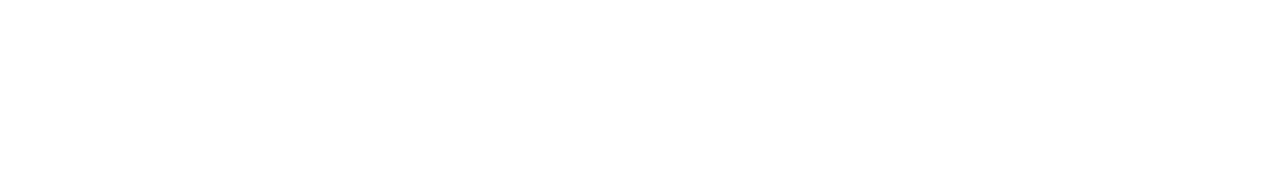
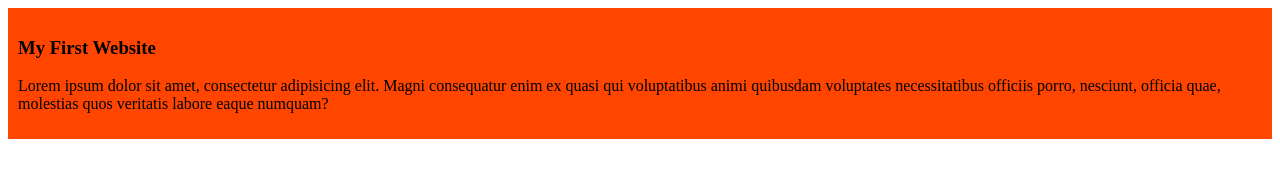
Before and after one commit to Sadhon1903/my-simple-website, a plain HTML site: page index.html in a window 1280 px wide. Drawn offline with Linux system fonts and the light colour scheme.

Commit message:
added the first blog

```diff
--- /dev/null
+++ b/Styles/blog.css
@@ -0,0 +1,4 @@
+div{
+    background-color: orangered;
+    padding: 10px;
+}
--- a/index.html
+++ b/index.html
@@ -4,8 +4,11 @@
     <meta charset="UTF-8">
     <meta name="viewport" content="width=device-width, initial-scale=1.0">
     <title>My Simple Website</title>
+    <link rel="stylesheet" href="Styles/blog.css">
 </head>
 <body>
-
+    <div>
+        <h3>My First Website</h3>
+        <p>Lorem ipsum dolor sit amet, consectetur adipisicing elit. Magni consequatur enim ex quasi qui voluptatibus animi quibusdam voluptates necessitatibus officiis porro, nesciunt, officia quae, molestias quos veritatis labore eaque numquam?</p>
 </body>
 </html>
```
